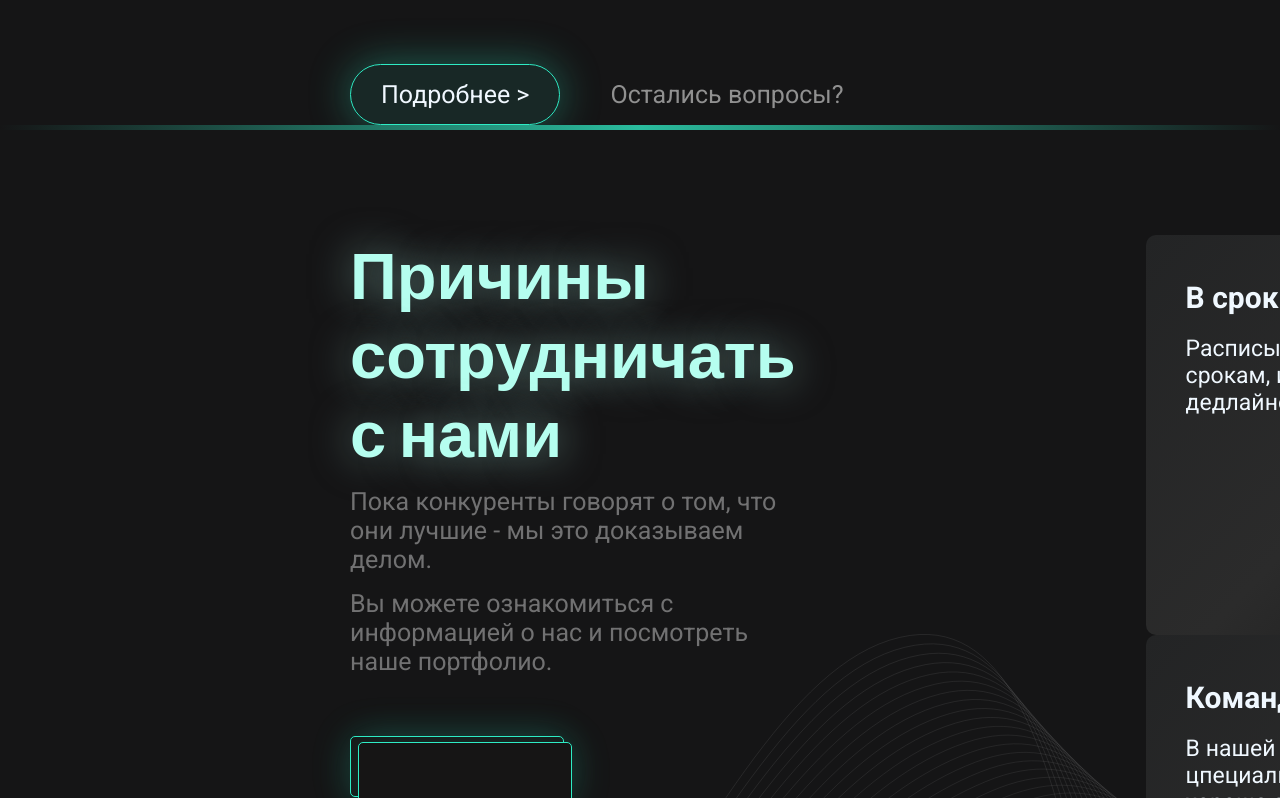
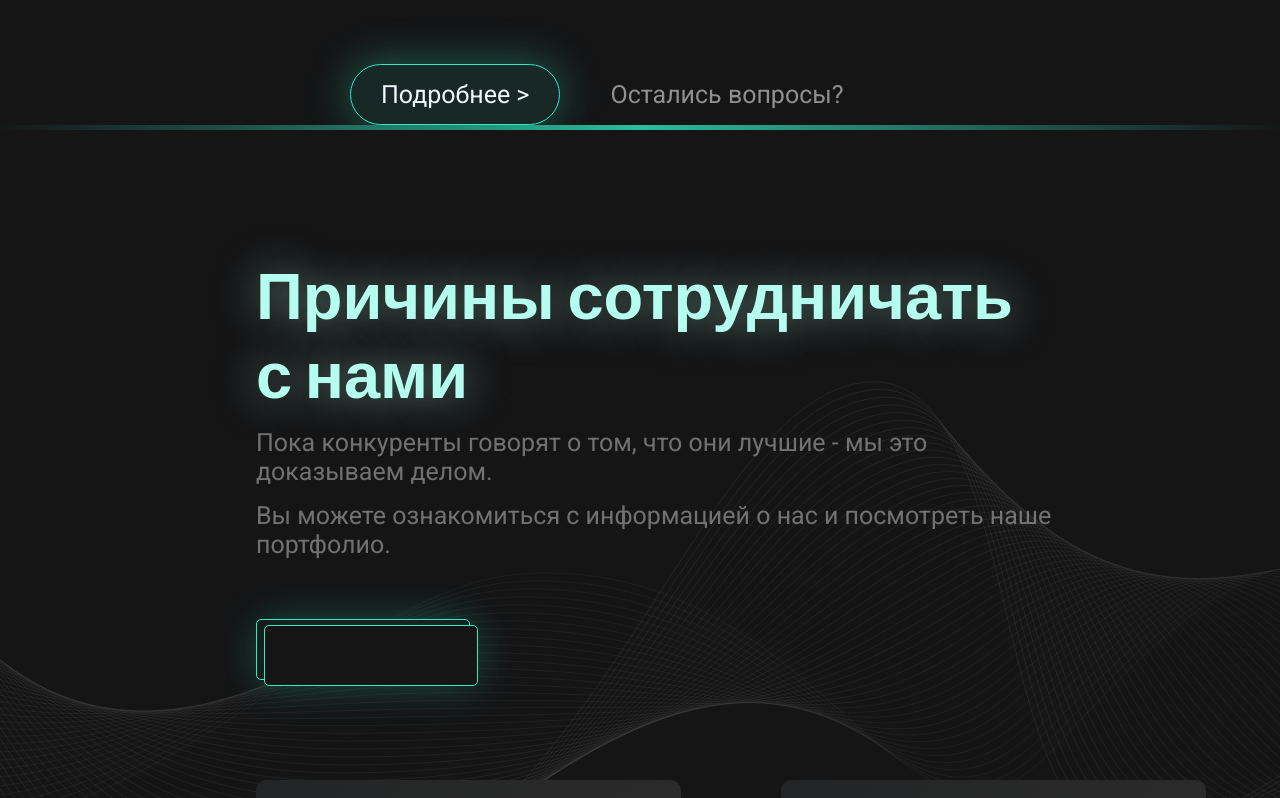
Before and after one commit to EHoTiNKA/testLending, a React (Vite) app: page / in a window 1280 px wide. Shown: the part 962-1760 px from the top of the page. Built offline with nearby package versions, Linux system fonts and the light colour scheme.

Commit message:
cardGrid

```diff
--- a/src/component/styles/SecondPageCard.scss
+++ b/src/component/styles/SecondPageCard.scss
@@ -1,6 +1,6 @@
 .cardMainContent {
-  width: 400px;
-  height: 400px;
+  height: 100%;
+  aspect-ratio: 1/1;
 
   background: rgb(35, 36, 37);
   background: linear-gradient(
@@ -11,7 +11,7 @@
   );
   border-radius: 10px;
 
-  margin-left: 350px;
+  // margin-left: 350px;
 
   .cardTitle {
     padding-left: 40px;
--- a/src/widgets/SecondBody.jsx
+++ b/src/widgets/SecondBody.jsx
@@ -23,12 +23,10 @@ const SecondBody = () => {
             <KvadratButton text={"Портфолио"} />
           </button>
         </div>
-        <div className="cardsSecondBody">
+
         <SecondPageCard
           title={"В сроки сдаём работу!"}
-            desc={
-              "Расписываем каждый этап по срокам, и придерживаемся дедлайнов"
-            }
+          desc={"Расписываем каждый этап по срокам, и придерживаемся дедлайнов"}
           image={timeSVG}
         />
         <SecondPageCard
@@ -53,7 +51,6 @@ const SecondBody = () => {
           image={timeSVG}
         />
       </div>
-      </div>
     </body>
   );
 };
--- a/src/widgets/styles/SecondBody.scss
+++ b/src/widgets/styles/SecondBody.scss
@@ -1,6 +1,7 @@
 .secondPageMainText{
-    margin-top: 105px;
-    margin-left: 350px;
+    // margin-top: 105px;
+    // margin-left: 350px;
+    grid-column: span 2;
 
     font-family: "Lato", sans-serif;
     font-family: "Noto Sans KR", sans-serif;
@@ -37,12 +38,15 @@
 }
 
 .secondBodyContent{
-    display: flex;
-    justify-content: flex-start;
-    flex-direction: row;
+
+    width: 60%;
+    margin: auto;
+    margin-top: 125px;
+
+    display: grid;
+    grid-template-columns: 1fr 1fr 1fr;
+    grid-template-rows: 1fr 1fr;
+    gap: 100px;
 
 
-    .cardsSecondBody{
-        margin-top: 105px;
-    }
 }
```
Lines whose indentation alone changed are shown as unchanged.
